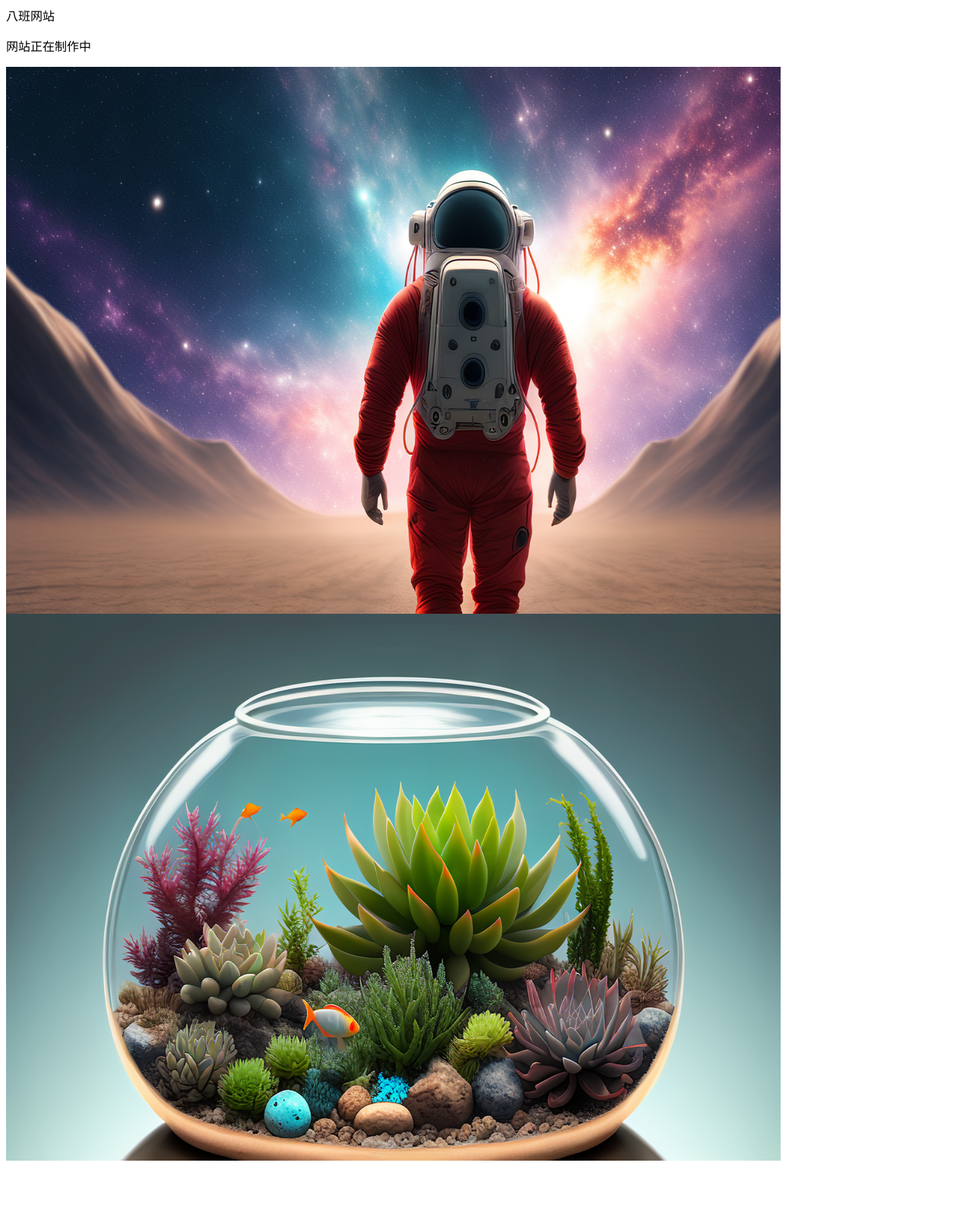
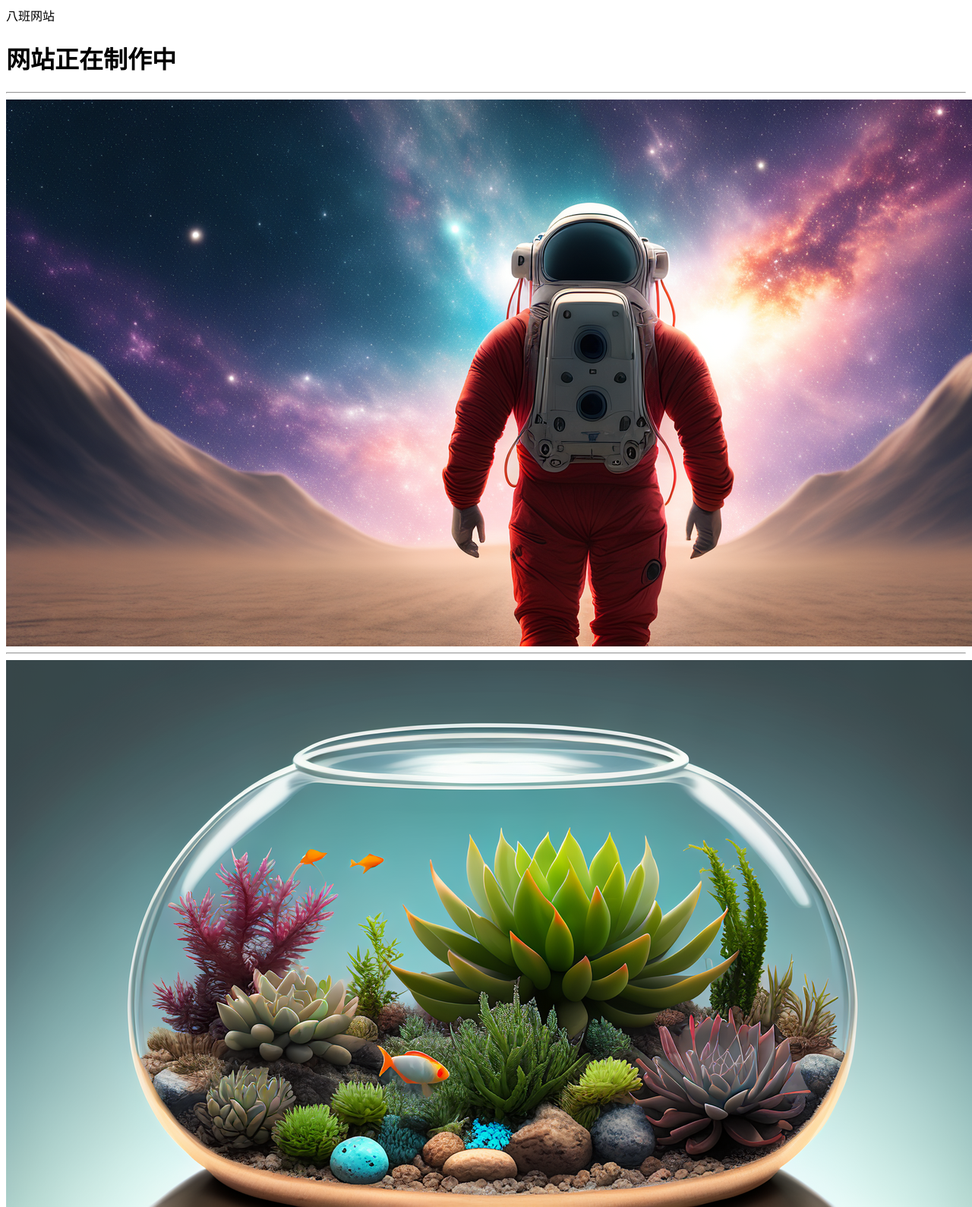
Before and after one commit to 1303634062/bbyl, a plain HTML site: page index.html in a window 1280 px wide. Shown: the whole page at 76% size. Before the commit the page ends 1544 px from the top, so only its background shows below. Drawn offline with Linux system fonts and the light colour scheme.

Commit message:
Update index.html

```diff
--- a/index.html
+++ b/index.html
@@ -1,4 +1,6 @@
 <tittle>八班网站</tittle>
-</p>网站正在制作中<p/>
-<img src="01.png" width="1020" height="720" />
-<img src="02.png" width="1020" height="720" />
+<h1>网站正在制作中</h1>
+<hr />
+<img src="01.png" width="1280" height="720" />
+<hr />
+<img src="02.png" width="1280" height="720" />
```
